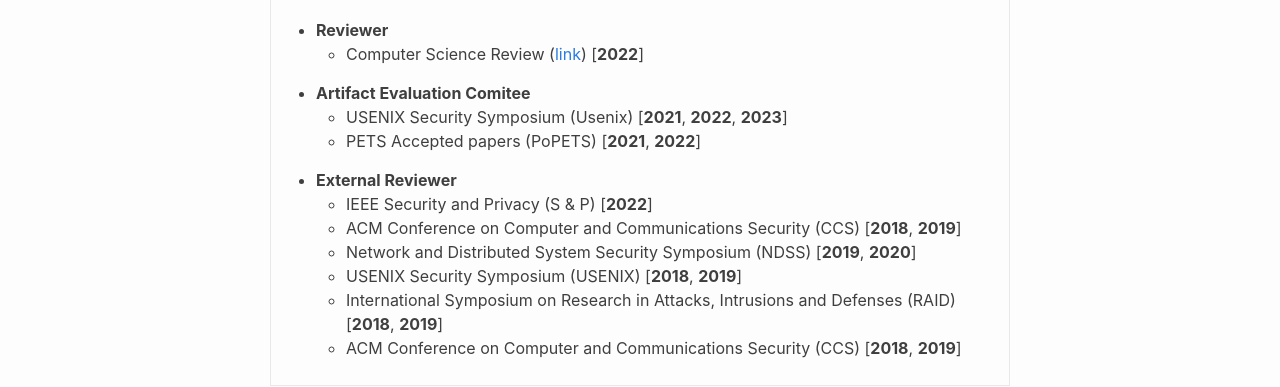
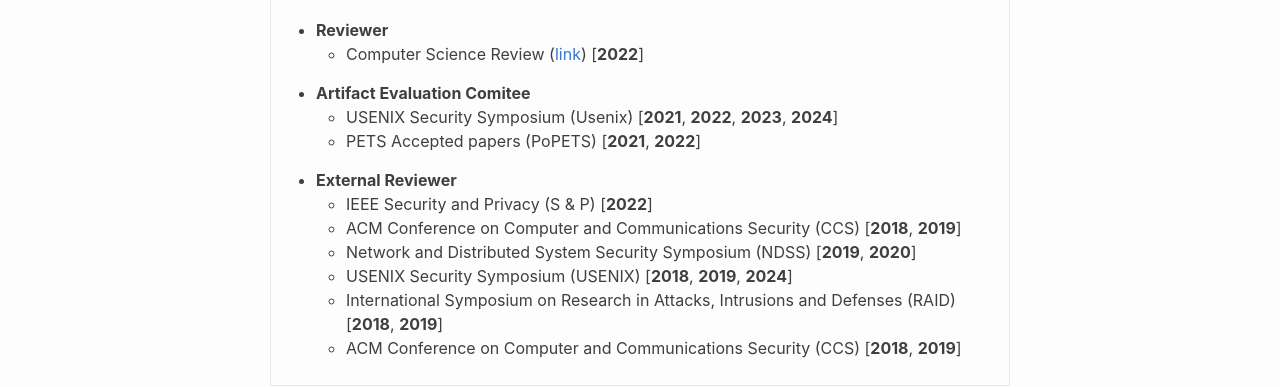
Before and after one commit to Albocoder/albocoder.github.io, a Jekyll site: the page built from index.md, in a window 1280 px wide. Shown: the part 823-1210 px from the top of the page. Built offline with Jekyll 4.4.1, drawn with Linux system fonts in a browser that asks for light colours.

Commit message:
more professional services

```diff
--- a/index.md
+++ b/index.md
@@ -64,7 +64,7 @@ layout: home
     </ul>
     <li><b>Artifact Evaluation Comitee</b></li>
     <ul>
-        <li>USENIX Security Symposium (Usenix) [<b>2021</b>, <b>2022</b>, <b>2023</b>]</li>
+        <li>USENIX Security Symposium (Usenix) [<b>2021</b>, <b>2022</b>, <b>2023</b>, <b>2024</b>]</li>
         <li>PETS Accepted papers (PoPETS) [<b>2021</b>, <b>2022</b>]</li>
     </ul>
     <li><b>External Reviewer</b></li>
@@ -72,7 +72,7 @@ layout: home
         <li>IEEE Security and Privacy (S &amp; P) [<b>2022</b>]</li>
         <li>ACM Conference on Computer and Communications Security (CCS) [<b>2018</b>, <b>2019</b>]</li>
         <li>Network and Distributed System Security Symposium (NDSS) [<b>2019</b>, <b>2020</b>]</li>
-        <li>USENIX Security Symposium (USENIX) [<b>2018</b>, <b>2019</b>]</li>
+        <li>USENIX Security Symposium (USENIX) [<b>2018</b>, <b>2019</b>, <b>2024</b>]</li>
         <li>International Symposium on Research in Attacks, Intrusions and Defenses (RAID) [<b>2018</b>, <b>2019</b>]</li>
         <li>ACM Conference on Computer and Communications Security (CCS) [<b>2018</b>, <b>2019</b>]</li>
     </ul>
```
